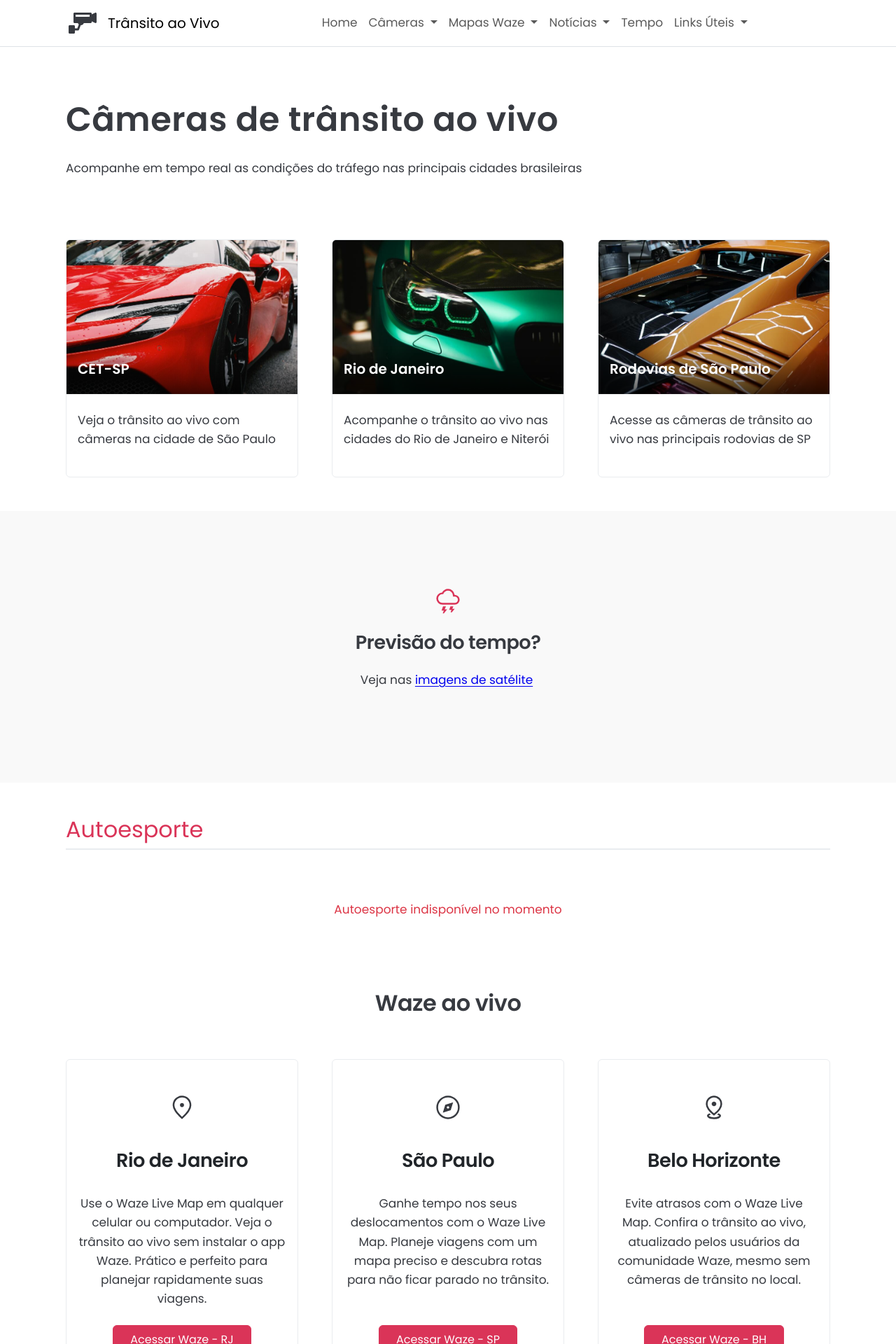
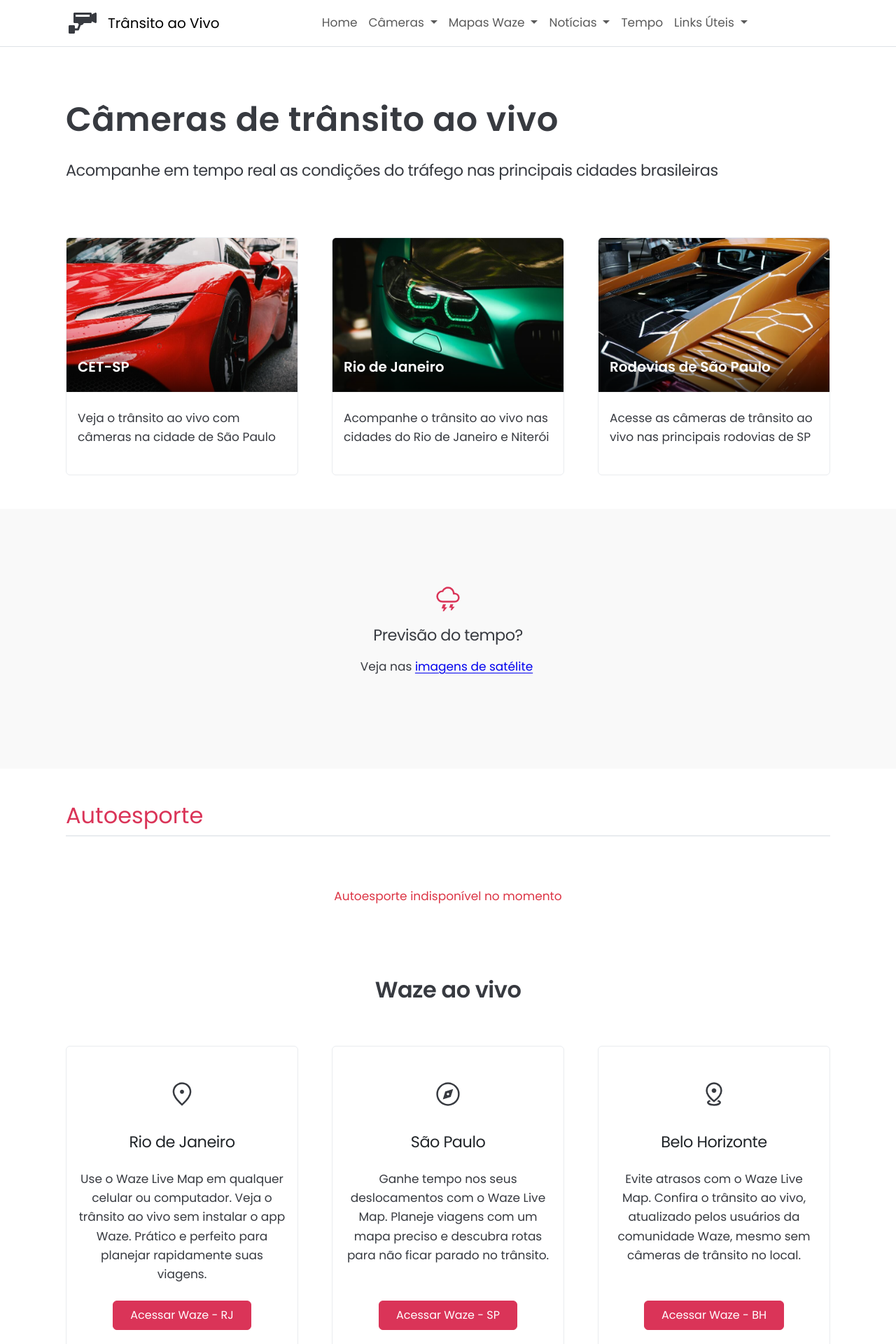
Before and after one commit to Sergio-Damm/transitoaovivo, a Jekyll site: the page built from index.html, in a window 1280 px wide. Shown: the top 1920 px of the page at 70% size. Built offline with Jekyll 4.4.1, drawn with Linux system fonts in a browser that asks for light colours; comment, search, counter and statistics services are not loaded.

Commit message:
adjusts content-h1-title h2 and h3

```diff
--- a/css/style.css
+++ b/css/style.css
@@ -23,10 +23,9 @@
 
 /* celular */
 .content-h1-title {
-    font-size: 2.3rem;
+    font-size: 1.9rem;
     font-weight: 600;
     line-height: 2.5rem;
-    letter-spacing: 0.rem;
 }
 
 /* computador */
@@ -55,17 +54,17 @@
 }
 
 .content-h3-title {
-    font-size: 1.6rem;
-    font-weight: 600;
-    line-height: 4rem;
-    letter-spacing: -0.03125rem;
+    font-size: 1.2rem;
+    font-weight: 400;
+    line-height: 1.6rem;
+    letter-spacing: -0.03rem;
 }
 
 @media (min-width: 576px) {
     .content-h3-title {
-        font-size: 1.7rem;
-        font-weight: 600;
-        line-height: 3rem;
+        font-size: 1.4rem;
+        font-weight: 400;
+        line-height: 2rem;
     }
 }
 
@@ -326,7 +325,7 @@
   }
 }
 
-/* C0ard principal homepage */
+/* card principal homepage */
 .news-card {
   overflow: hidden;
   background: #fff;
--- a/index.html
+++ b/index.html
@@ -11,7 +11,7 @@
 
 			<div class="col-12 mx-auto">
 				<h1 class="content-h1-title mb-4">Câmeras de trânsito ao vivo</h1>
-				<p>Acompanhe em tempo real as condições do tráfego nas principais cidades brasileiras</p>
+				<h2 class="content-h3-title">Acompanhe em tempo real as condições do tráfego nas principais cidades brasileiras</h2>
 			</div>
 
 		</div>
```
